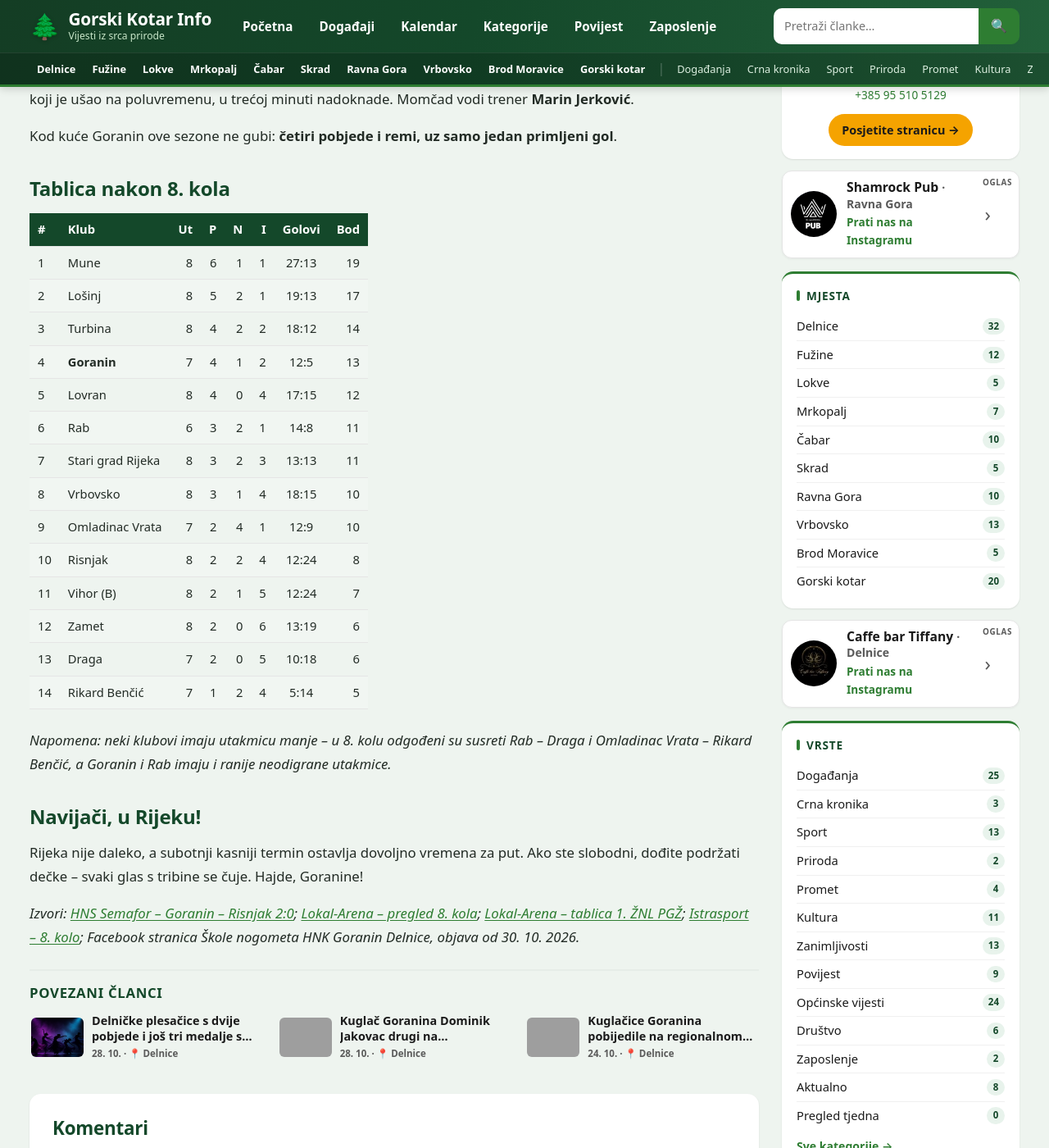
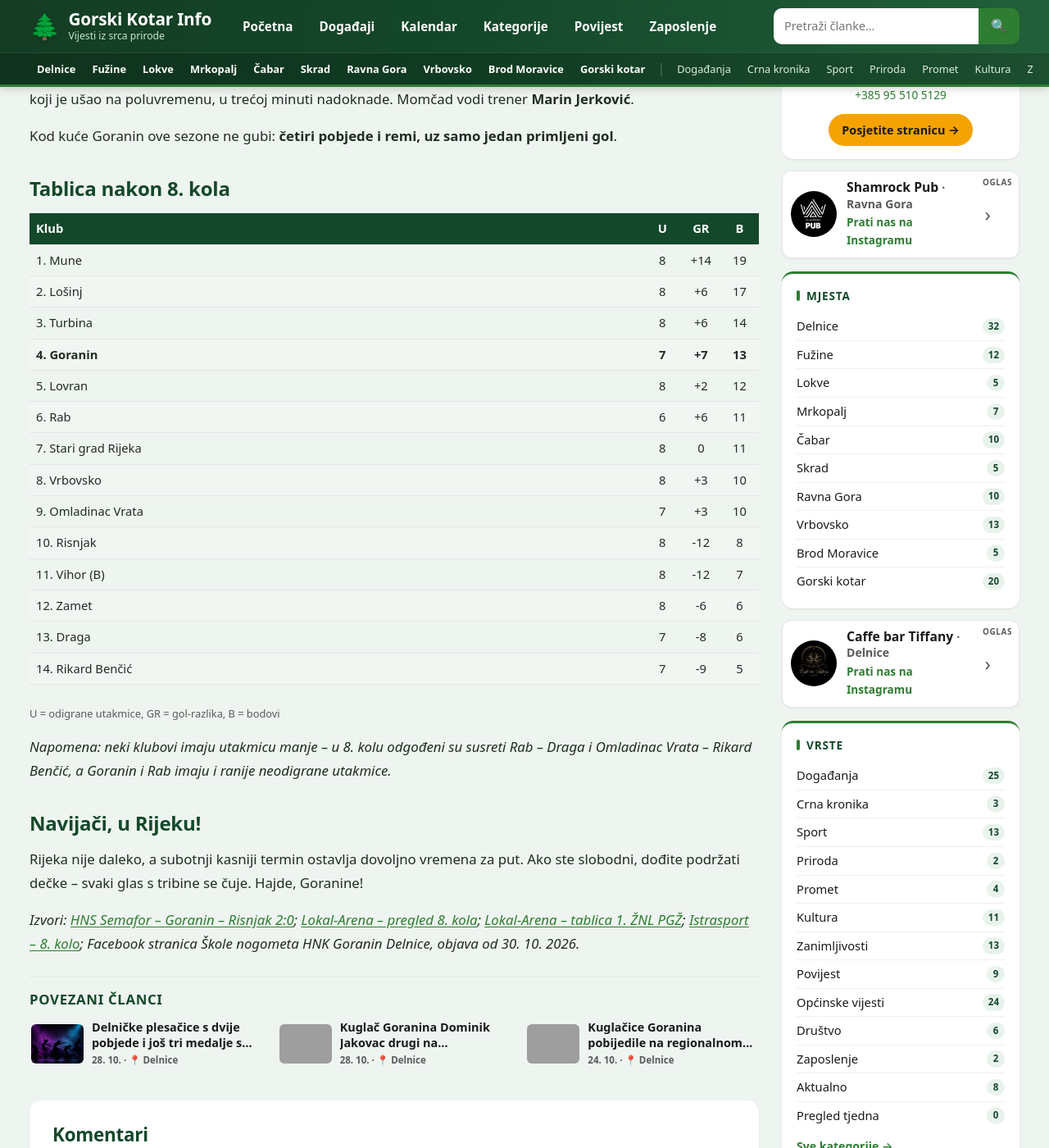
Before and after one commit to MojGK/gorski-kotar.info, a Jekyll site: the page built from _posts/2026-10-30-goranin-rikard-bencic-najava-9-kolo.md, in a window 1280 px wide and 1400 px high, scrolled down 1359 px. Shown: the whole window at 82% size. Built offline with Jekyll 4.4.1, drawn with Linux system fonts in a browser that asks for light colours; comment, search, counter and statistics services are not loaded; grey boxes are pictures that could not be loaded.

Commit message:
Sport: ljestvice u 4 stupca (Klub, U, GR, B) prilagođene mobitelu

```diff
--- a/_posts/2026-10-30-goranin-rikard-bencic-najava-9-kolo.md
+++ b/_posts/2026-10-30-goranin-rikard-bencic-najava-9-kolo.md
@@ -26,22 +26,25 @@ Kod kuće Goranin ove sezone ne gubi: **četiri pobjede i remi, uz samo jedan pr
 
 ## Tablica nakon 8. kola
 
-| # | Klub | Ut | P | N | I | Golovi | Bod |
-|---|------|---:|---:|---:|---:|:---:|---:|
-| 1 | Mune | 8 | 6 | 1 | 1 | 27:13 | 19 |
-| 2 | Lošinj | 8 | 5 | 2 | 1 | 19:13 | 17 |
-| 3 | Turbina | 8 | 4 | 2 | 2 | 18:12 | 14 |
-| 4 | **Goranin** | 7 | 4 | 1 | 2 | 12:5 | 13 |
-| 5 | Lovran | 8 | 4 | 0 | 4 | 17:15 | 12 |
-| 6 | Rab | 6 | 3 | 2 | 1 | 14:8 | 11 |
-| 7 | Stari grad Rijeka | 8 | 3 | 2 | 3 | 13:13 | 11 |
-| 8 | Vrbovsko | 8 | 3 | 1 | 4 | 18:15 | 10 |
-| 9 | Omladinac Vrata | 7 | 2 | 4 | 1 | 12:9 | 10 |
-| 10 | Risnjak | 8 | 2 | 2 | 4 | 12:24 | 8 |
-| 11 | Vihor (B) | 8 | 2 | 1 | 5 | 12:24 | 7 |
-| 12 | Zamet | 8 | 2 | 0 | 6 | 13:19 | 6 |
-| 13 | Draga | 7 | 2 | 0 | 5 | 10:18 | 6 |
-| 14 | Rikard Benčić | 7 | 1 | 2 | 4 | 5:14 | 5 |
+| Klub | U | GR | B |
+|:---|:-:|:-:|:-:|
+| 1. Mune | 8 | +14 | 19 |
+| 2. Lošinj | 8 | +6 | 17 |
+| 3. Turbina | 8 | +6 | 14 |
+| **4. Goranin** | **7** | **+7** | **13** |
+| 5. Lovran | 8 | +2 | 12 |
+| 6. Rab | 6 | +6 | 11 |
+| 7. Stari grad Rijeka | 8 | 0 | 11 |
+| 8. Vrbovsko | 8 | +3 | 10 |
+| 9. Omladinac Vrata | 7 | +3 | 10 |
+| 10. Risnjak | 8 | -12 | 8 |
+| 11. Vihor (B) | 8 | -12 | 7 |
+| 12. Zamet | 8 | -6 | 6 |
+| 13. Draga | 7 | -8 | 6 |
+| 14. Rikard Benčić | 7 | -9 | 5 |
+{: .ljestvica}
+
+<p class="ljestvica-legenda">U = odigrane utakmice, GR = gol-razlika, B = bodovi</p>
 
 *Napomena: neki klubovi imaju utakmicu manje – u 8. kolu odgođeni su susreti Rab – Draga i Omladinac Vrata – Rikard Benčić, a Goranin i Rab imaju i ranije neodigrane utakmice.*
 
--- a/assets/css/style.css
+++ b/assets/css/style.css
@@ -172,6 +172,17 @@ h2 { font-size: 1.5rem; margin: 0 0 20px; color: var(--green-dark); }
 .post-content th, .post-content td:first-child { white-space: nowrap; }
 .post-content thead th { background: var(--green); color: #fff; font-weight: 600; }
 .post-content tbody tr:nth-child(even) { background: #f3f5f4; }
+/* Ljestvice (sport): 4 stupca, stanu na mobitel */
+.post-content table.ljestvica { display: table; width: 100%; table-layout: auto; }
+.post-content table.ljestvica th, .post-content table.ljestvica td { padding: 6px 8px; }
+.post-content table.ljestvica th:first-child, .post-content table.ljestvica td:first-child { white-space: normal; overflow-wrap: anywhere; text-align: left; }
+.post-content table.ljestvica th:not(:first-child), .post-content table.ljestvica td:not(:first-child) { width: 3.2em; text-align: center; white-space: nowrap; font-variant-numeric: tabular-nums; }
+.ljestvica-legenda { margin: -16px 0 24px; font-size: 0.8rem; color: var(--muted); }
+@media (max-width: 480px) {
+  .post-content table { font-size: 0.85rem; }
+  .post-content th, .post-content td { padding: 6px 6px; }
+  .post-content table.ljestvica th:not(:first-child), .post-content table.ljestvica td:not(:first-child) { width: 2.6em; padding: 6px 3px; }
+}
 .source { margin-top: 28px; font-size: 0.9rem; color: var(--muted); }
 
 /* Comments */
```
Also changed, not shown: _posts/2026-10-23-nk-mrkopalj-polet-skrad-4-1.md (+11 -8 lines), _posts/2026-10-25-2-znl-pgz-8-kolo.md (+11 -8 lines), _posts/2026-10-31-zadar-goranka-kuglanje-superliga-6-kolo.md (+15 -12 lines), _posts/2026-11-02-snjeznik-mrkopalj-0-8-kristof-prvi-strijelac.md (+11 -8 lines).
